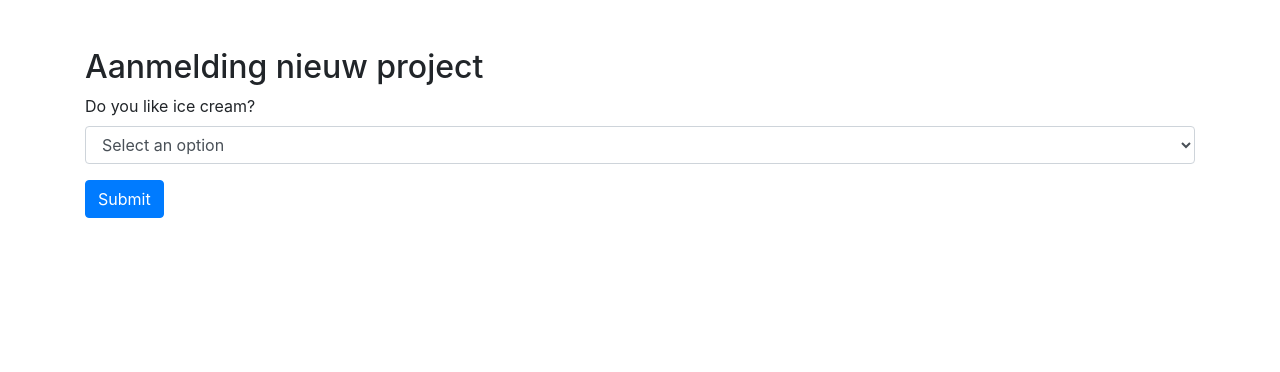
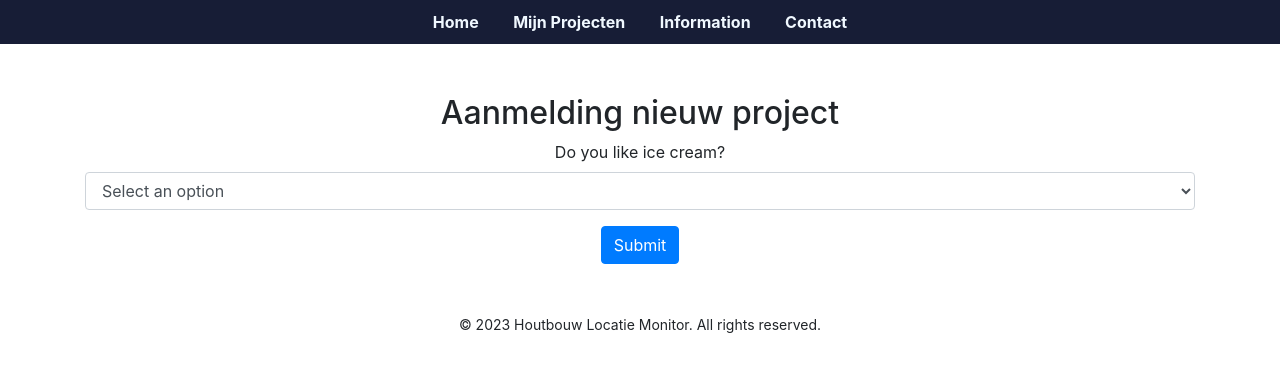
Before and after one commit to VicHHC/Houtbouwmonitor, a plain HTML site: page nieuwproject.html in a window 1280 px wide. Drawn offline with nearby package versions, Linux system fonts and the light colour scheme.

Commit message:
Update nieuwproject.html

```diff
--- a/nieuwproject.html
+++ b/nieuwproject.html
@@ -3,11 +3,25 @@
 <head>
     <meta charset="UTF-8">
     <meta name="viewport" content="width=device-width, initial-scale=1.0">
-    <title>Custom Questionnaire</title>
+    <title>Nieuw Project Aanmelden</title>
+    <link href="https://fonts.googleapis.com/css2?family=Nunito:wght@400;700&family=PT+Sans:wght@400;700&display=swap" rel="stylesheet">
+    <link rel="stylesheet" href="styles.css">
     <link rel="stylesheet" href="https://maxcdn.bootstrapcdn.com/bootstrap/4.5.2/css/bootstrap.min.css">
 </head>
 <body>
 
+    <!-- Header with navigation -->
+    <header>
+        <nav>
+            <a href="index.html">Home</a>
+            <a href="mijnprojecten.html">Mijn Projecten</a>
+            <a href="information.html">Information</a>
+            <a href="contact.html">Contact</a>
+        </nav>
+    </header>
+
+    <main>
+        <!-- Questionnaire -->
         <div class="container mt-5">
             <h2>Aanmelding nieuw project</h2>
             <form id="questionnaireForm">
@@ -28,6 +42,12 @@
                 <button type="submit" class="btn btn-primary">Submit</button>
             </form>
         </div>
+    </main>
+
+    <!-- Footer -->
+    <footer>
+        <p>© 2023 Houtbouw Locatie Monitor. All rights reserved.</p>
+    </footer>
 
     <script src="https://code.jquery.com/jquery-3.5.1.min.js"></script>
     <script src="script.js"></script>
```
Lines whose indentation alone changed are shown as unchanged.
